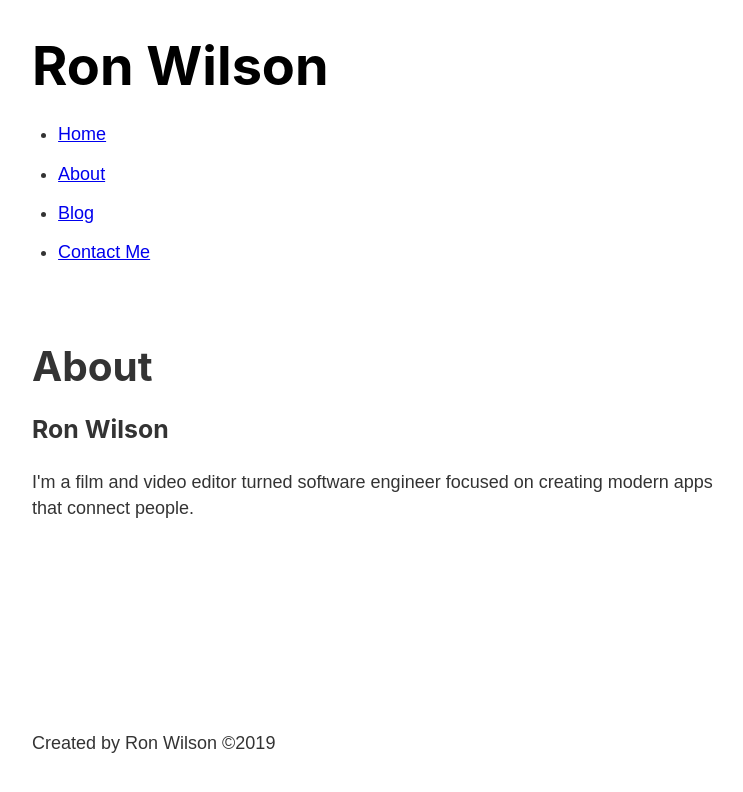
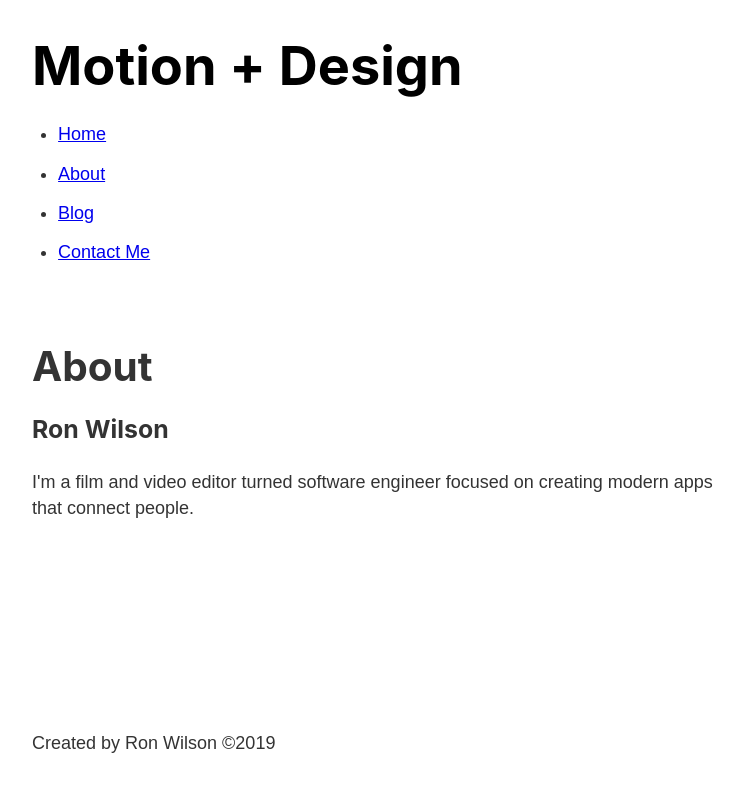
Before and after one commit to cineron/gatsby-blog, a Gatsby site: page /about in a window 1280 px wide. Shown: the whole page, without its empty margins (251-994 px from the left). Built offline with nearby package versions, Linux system fonts and the light colour scheme; Gatsby itself is replaced by a stand-in of ours.

Commit message:
Adds dynamic data from graphql

```diff
--- a/gatsby-config.js
+++ b/gatsby-config.js
@@ -1,4 +1,8 @@
 module.exports = {
+    siteMetadata: {
+        title: "Motion + Design",
+        author: "Ron Wilson"
+    },
     plugins: [
         "gatsby-plugin-sass"
     ]
--- a/src/components/footer.js
+++ b/src/components/footer.js
@@ -1,9 +1,19 @@
 import React from "react";
+import { useStaticQuery, graphql } from "gatsby";
 
 const Footer = () => {
+    const data = useStaticQuery(graphql`
+    query{
+        site{
+            siteMetadata{
+                author
+            }
+        }
+    }
+    `)
     return(
         <div>
-            <p>Created by Ron Wilson ©2019</p>
+            <p>Created by {data.site.siteMetadata.author} ©2019</p>
         </div>
     )
 }
--- a/src/components/header.js
+++ b/src/components/header.js
@@ -1,11 +1,21 @@
 import React from "react";
-import { Link } from "gatsby";
+import { Link, graphql, useStaticQuery } from "gatsby";
 import headerStyles from "./header.module.scss";
 
 const Header = () => {
+    const data = useStaticQuery(graphql`
+        query{
+            site{
+                siteMetadata{
+                    title
+                }
+            }
+        }
+    `);
+    // console.log(data.site.siteMetadata.title);
     return(
         <header className={headerStyles.header}>
-            <h1 ><Link to="/" className={headerStyles.title}>Ron Wilson</Link></h1>
+            <h1 ><Link to="/" className={headerStyles.title}>{data.site.siteMetadata.title}</Link></h1>
             <nav>
                 <ul className={headerStyles.navList}>
                     <li>
```
